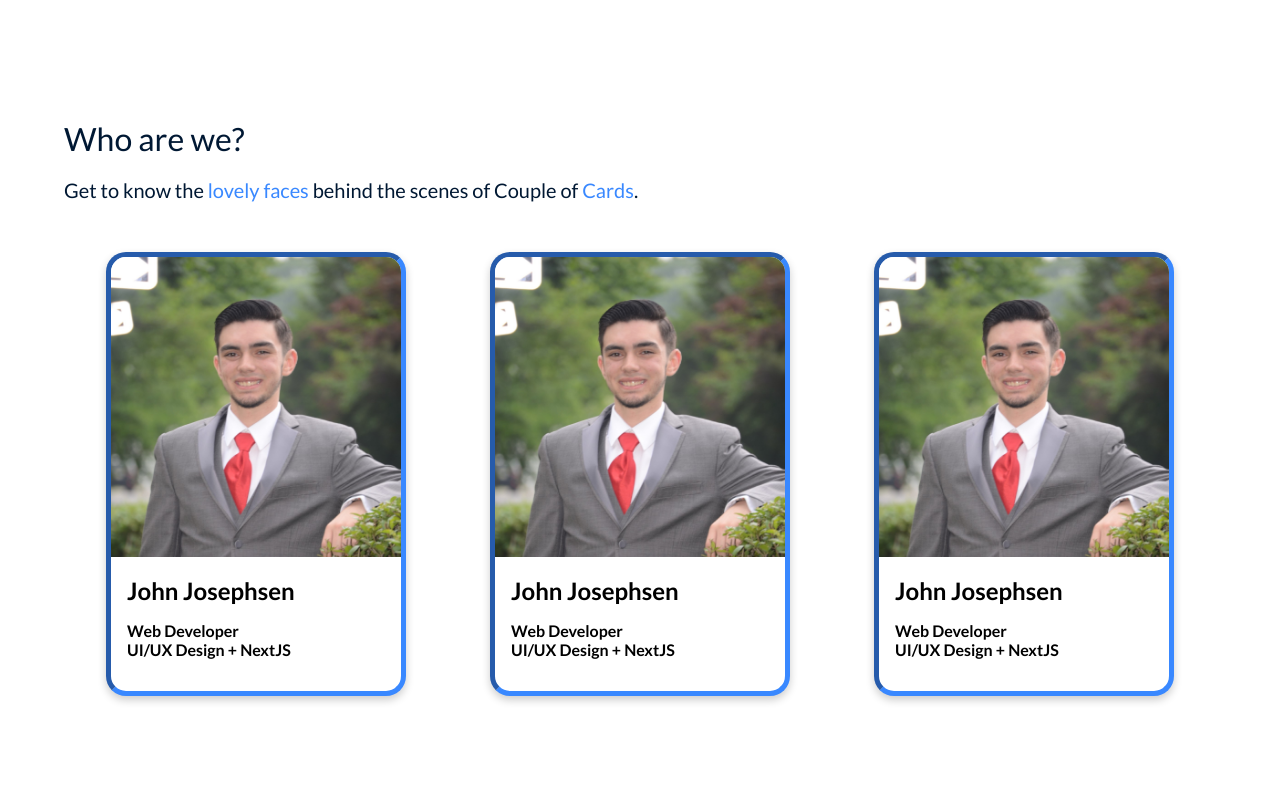
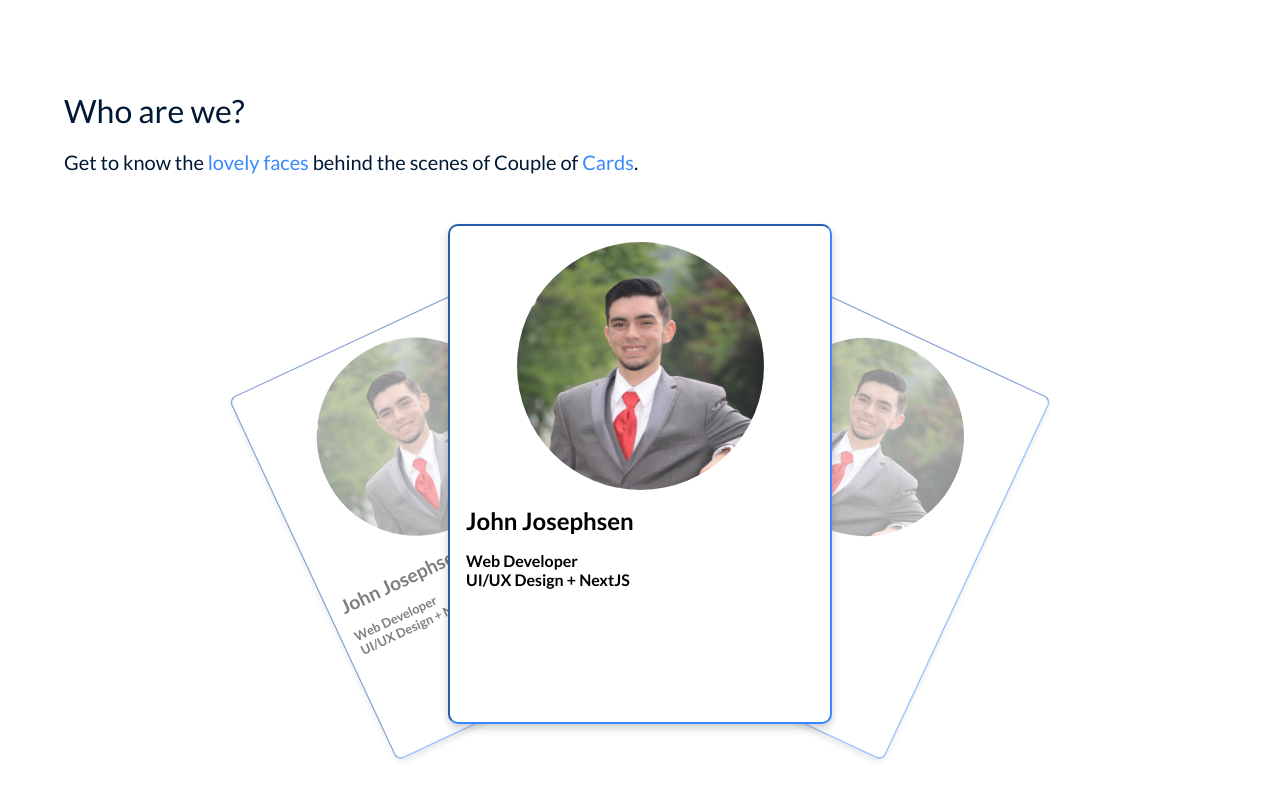
Before and after one commit to ojr4316/web-design, a Next.js app: page / in a window 1280 px wide. Shown: the part 1593-2393 px from the top of the page. Built offline with nearby package versions, Linux system fonts and the light colour scheme; a web font is replaced by a local one.

Commit message:
card chagnes

```diff
--- a/pages/index.tsx
+++ b/pages/index.tsx
@@ -107,7 +107,7 @@ export default function Home() {
           </p>
           <div className={styles.card_container}>
             <div
-              className={cardPos == 0 ? styles.card_main3 : styles.card_main3_f}
+              className={styles.card_main3}
             >
               <img
                 src={john.src}
@@ -121,7 +121,7 @@ export default function Home() {
               </div>
             </div>
             <div
-              className={cardPos == 0 ? styles.card_main2 : styles.card_main2_f}
+              className={styles.card_main2}
             >
               <img
                 src={john.src}
@@ -135,7 +135,7 @@ export default function Home() {
               </div>
             </div>
             <div
-              className={cardPos == 0 ? styles.card_main : styles.card_main_f}
+              className={styles.card_main}
             >
               <img
                 src={john.src}
--- a/styles/Home.module.css
+++ b/styles/Home.module.css
@@ -115,71 +115,51 @@
 }
 
 .card_main {
-  border: 5px inset var(--color-primary);
+  border: 2px inset var(--color-primary);
   box-shadow: 0 4px 8px 0 rgba(0,0,0,0.2);
-  border-radius: 20px;
-  width: 300px;
-  transform: translate(-600px);
+  border-radius: 10px;
+  width: 400px;
+  height: 500px;
   background-color: white;
-}
-
-.card_main_f {
-  border: 5px inset var(--color-primary);
-  box-shadow: 0 4px 8px 0 rgba(0,0,0,0.2);
-  border-radius: 20px;
-  width: 300px;
-  background-color: white;
-  transition-duration: 1.5s;
-  opacity: 100%;
-}
-
-.card_main2_f {
-  border: 5px inset var(--color-primary);
-  box-shadow: 0 4px 8px 0 rgba(0,0,0,0.2);
-  border-radius: 20px;
-  width: 300px;
-  background-color: white;
-  transition-duration: 1.5s;
-  transition-delay: 0.5s;
-  opacity: 100%;
+  transform: rotate(25deg) scale(.8) translate(-200px, 150px);
+  display: flex;
+  flex-direction: column;
+  opacity: 50%;
 }
 
 .card_main2 {
-  border: 5px inset var(--color-primary);
+  border: 2px inset var(--color-primary);
   box-shadow: 0 4px 8px 0 rgba(0,0,0,0.2);
-  border-radius: 20px;
-  width: 300px;
-  opacity: 75%;
-  transform: translate(-300px);
+  border-radius: 10px;
+  width: 400px;
+  height: 500px;
   background-color: white;
+  z-index: 999;
+  display: flex;
+  flex-direction: column;
 }
 
 .card_main3 {
-  border: 5px inset var(--color-primary);
+  border: 2px inset var(--color-primary);
   box-shadow: 0 4px 8px 0 rgba(0,0,0,0.2);
-  border-radius: 20px;
-  width: 300px;
+  border-radius: 10px;
+  width: 400px;
+  height: 500px;
+  background-color: white;
+  transform: rotate(-25deg) scale(.8) translate(200px, 150px);
+  display: flex;
+  flex-direction: column;
   opacity: 50%;
-  background-color: white;
-}
-
-.card_main3_f {
-  border: 5px inset var(--color-primary);
-  box-shadow: 0 4px 8px 0 rgba(0,0,0,0.2);
-  border-radius: 20px;
-  width: 300px;
-  opacity: 100%;
-  background-color: white;
-  transition-duration: 1.5s;
-  transition-delay: 1s;
 }
 
 .card_image{
-  width: 100%;
-  height: 300px;
-  border-radius: 15px 15px 0 0;
+  width: 65%;
+  height: 50%;
+  border-radius: 50%;
   object-fit: cover;
   object-position: top;
+  align-self: center;
+  margin-top: 16px;
 }
 
 .card_info {
```
Also changed, not shown: 1 other file (tests, documents, lock files or other folders).
